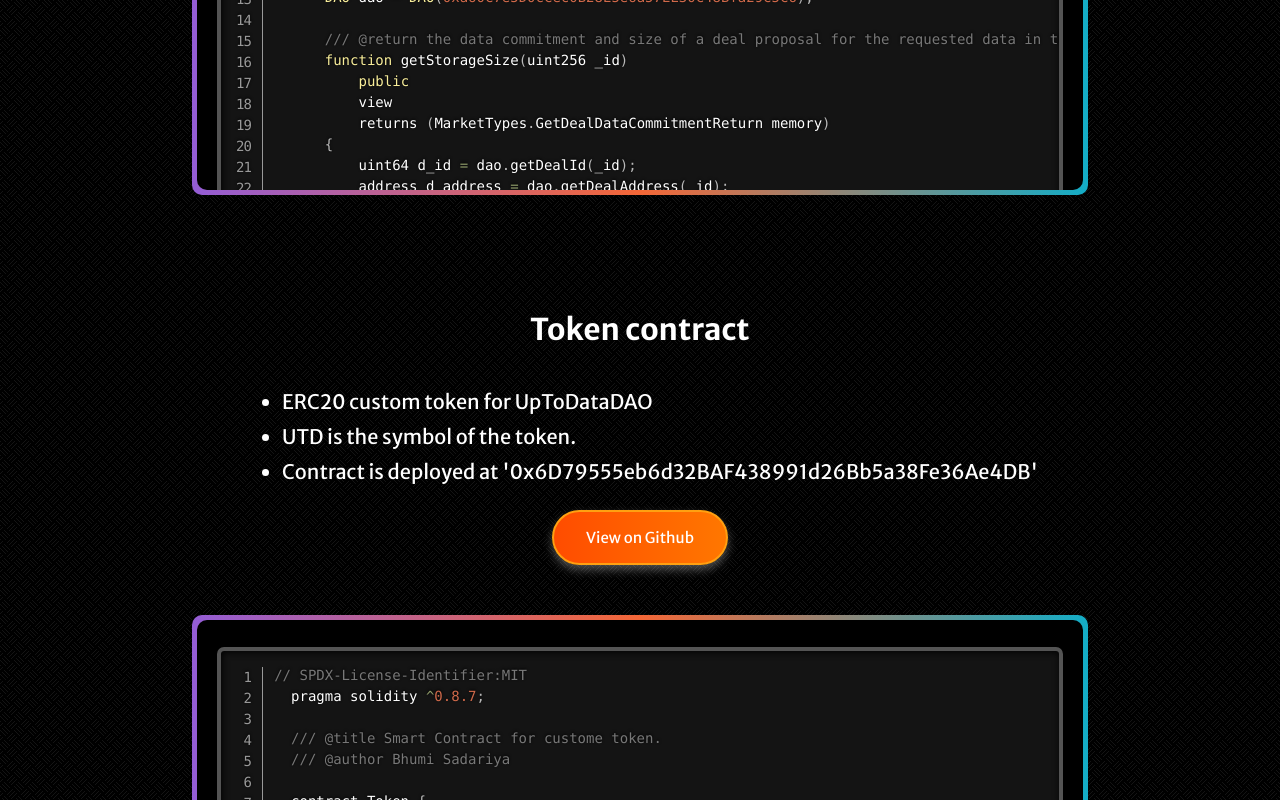
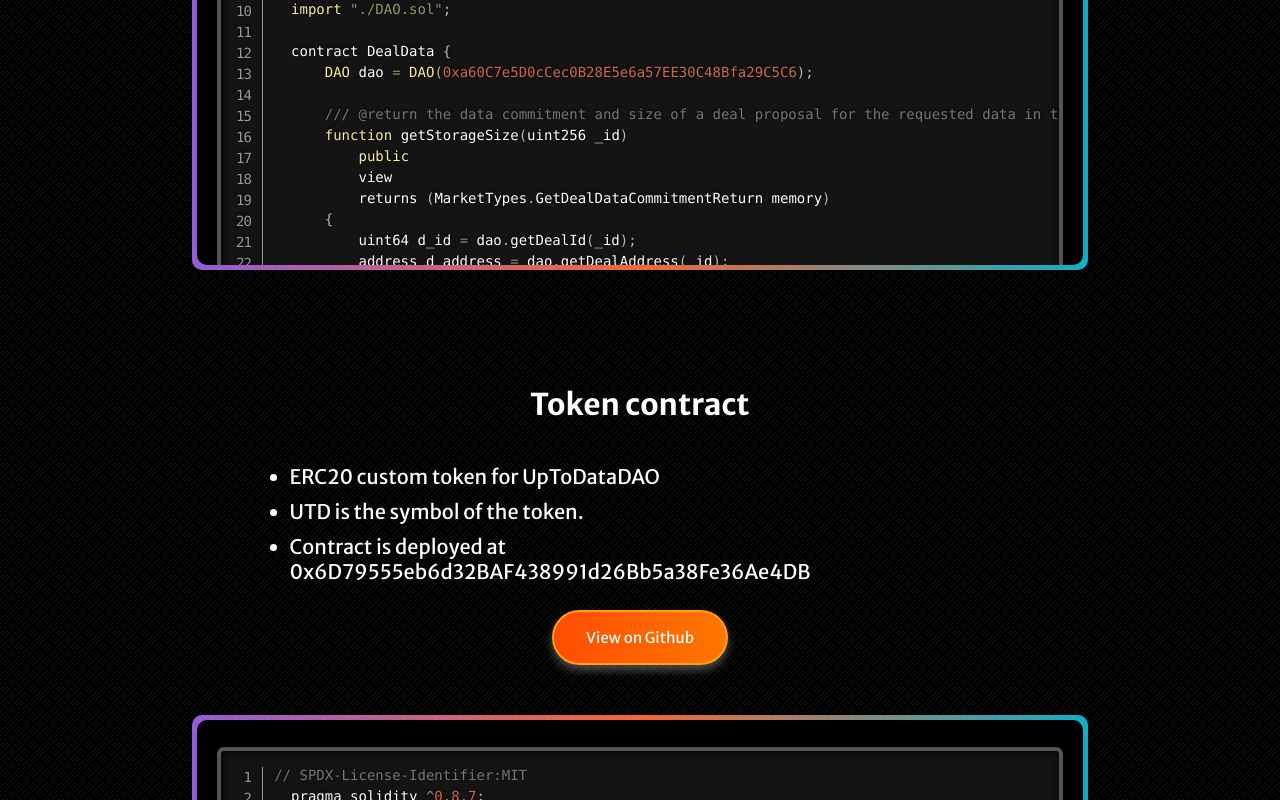
Before and after one commit to Jaydip-lamprostech/fevmproject, a Next.js app: page / in a window 1280 px wide. Shown: the part 2634-3434 px from the top of the page. Built offline with nearby package versions, Linux system fonts and the light colour scheme.

Commit message:
smart contract added

```diff
--- a/pages/index.js
+++ b/pages/index.js
@@ -483,7 +483,7 @@ export default function Home() {
               <li>UTD is the symbol of the token.</li>
               <li>
                 Contract is deployed at
-                &apos;0x6D79555eb6d32BAF438991d26Bb5a38Fe36Ae4DB&apos;
+                0x6D79555eb6d32BAF438991d26Bb5a38Fe36Ae4DB
               </li>
             </ul>
           </span>
--- a/styles/Home.module.css
+++ b/styles/Home.module.css
@@ -225,6 +225,7 @@
   font-family: "Merriweather Sans";
   font-weight: 400;
   padding: 0px 10px;
+  max-width: 100%;
   /* color: #7effe0; */
 }
 /* .features ul {
@@ -233,8 +234,14 @@
   justify-content: center;
   align-items: center;
 } */
+.features ul {
+  max-width: 90%;
+}
 .features li {
   /* max-width: 90%; */
+  width: 100%;
+  max-width: 100%;
+  word-wrap: break-word;
   margin: 10px 0px;
   font-size: 20px;
 }
@@ -326,6 +333,9 @@
     line-height: 1;
     font-size: default;
   }
+  .features li {
+    font-size: 15px;
+  }
   .footer a {
     margin: 2px;
     font-size: 14px;
```
